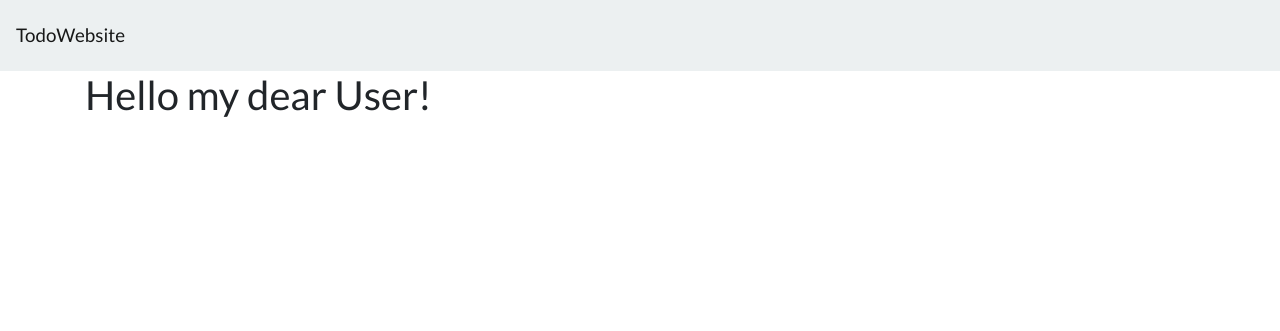
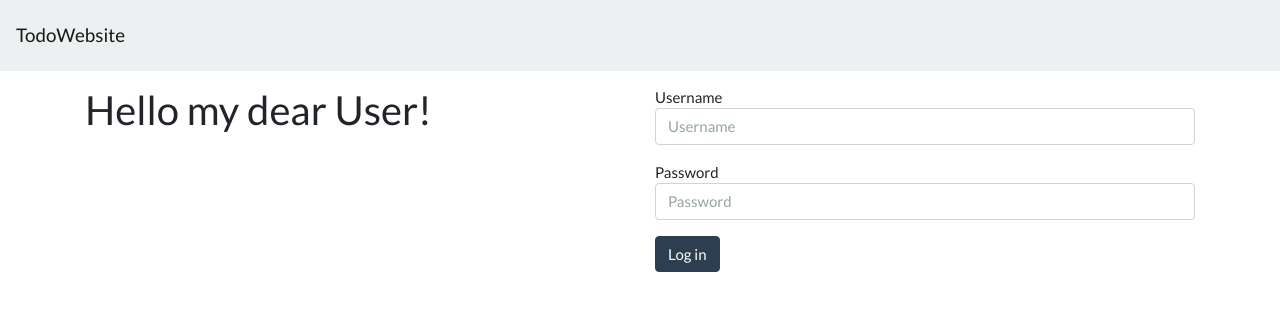
Before and after one commit to Karix0202/TodoWebsite, a Django app: page /auth/login/ in a window 1280 px wide. Shown: the top 331 px of the page. Run offline with Django 3.2, Linux system fonts and the light colour scheme; some libraries are stand-ins or nearby versions.

Commit message:
login func

```diff
--- a/todowebsite/settings.py
+++ b/todowebsite/settings.py
@@ -126,3 +126,6 @@ MEDIA_ROOT = os.path.join(BASE_DIR, 'media/')
 
 #User auth
 AUTH_USER_MODEL = 'userauth.User'
+
+LOGIN_REDIRECT_URL = 'home/'
+LOGOUT_REDIRECT_URL = '/'
--- a/userauth/forms.py
+++ b/userauth/forms.py
@@ -1,5 +1,5 @@
 from django import forms
-from django.contrib.auth.forms import UserCreationForm as BaseUserCreationForm
+from django.contrib.auth.forms import UserCreationForm as BaseUserCreationForm, AuthenticationForm as BaseAuthenticationForm
 from .models import User
 
 class UserCreationForm(BaseUserCreationForm):
@@ -44,3 +44,17 @@ class UserCreationForm(BaseUserCreationForm):
     class Meta(BaseUserCreationForm.Meta):
         model = User
         fields = ('username', 'email', 'profile_image')
+
+class AuthenticationForm(BaseAuthenticationForm):
+    username = forms.CharField(widget=forms.TextInput(
+        attrs={
+            'class': 'form-control',
+            'placeholder': 'Username'
+        }
+    ))
+    password = forms.CharField(widget=forms.PasswordInput(
+        attrs={
+            'class': 'form-control',
+            'placeholder': 'Password'
+        }
+    ))
--- a/userauth/templates/login.html
+++ b/userauth/templates/login.html
@@ -1,12 +1,28 @@
 {% extends 'base.html' %}
 
 {% block container %}
+    <div style="margin-top: 15px;"></div>
     <div class="row">
             <div class="col-12 col-md-6">
                 <h2>Hello my dear User!</h2>
             </div>
             <div class="col-12 col-md-6">
+                <form action="{% url 'userauth:login' %}" method="POST">
+                    {% csrf_token %}
+                    <div class="form-group">
+                        {{ form.username.label }}
+                        {{ form.username }}
+                    </div>
+                    <div class="form-group">
+                        {{ form.password.label }}
+                        {{ form.password }}
+                    </div>
+                    <input type="submit" class="btn btn-primary" value="Log in">
 
+                    {% if errors %}
+                        {{ errors }}
+                    {% endif %}
+                </form>
             </div>
         </div>
 {% endblock %}
--- a/userauth/templates/success_register.html
+++ b/userauth/templates/success_register.html
@@ -1,5 +1,5 @@
 {% extends 'base.html' %}
 
 {% block container %}
-    <div class="d-flex justify-content-center">Great! Now you can <a href="{% url 'userauth:login' %}"> log in</a>.</div>
+    <div class="d-flex justify-content-center">Success! <a href="{% url 'userauth:login' %}">Log in</a>.</div>
 {% endblock %}
--- a/userauth/urls.py
+++ b/userauth/urls.py
@@ -1,9 +1,10 @@
 from django.urls import path
-from .views import LoginView, RegisterView
+from .views import LoginView, RegisterView, logout_user
 
 app_name = 'userauth'
 
 urlpatterns = [
     path('login/', LoginView.as_view(), name="login"),
     path('register/', RegisterView.as_view(), name='register'),
+    path('logout/', logout_user, name='logout')
 ]
--- a/userauth/views.py
+++ b/userauth/views.py
@@ -1,17 +1,24 @@
-from django.shortcuts import render
+from django.shortcuts import render, redirect
 from django.views.generic import View
-from .forms import UserCreationForm
+from .forms import UserCreationForm, AuthenticationForm
 from django.http import HttpResponse
-from django.contrib.auth import authenticate
+from django.contrib.auth import authenticate, login, logout
 
 class LoginView(View):
     template = 'login.html'
 
     def get(self, request):
-        return render(request, self.template, {})
+        form = AuthenticationForm(request.POST or None)
+        return render(request, self.template, {'form': form})
 
     def post(self, request):
-        pass
+        form = AuthenticationForm(request.POST or None)
+
+        if form.is_valid():
+            user = form.get_user()
+            login(request, user)
+            return redirect('home:url')
+        return render(request, self.template, {'form': form, 'errors': form.errors})
 
 class RegisterView(View):
     template = 'register.html'
@@ -32,3 +39,7 @@ class RegisterView(View):
             return render(request, 'success_register.html', {})
 
         return render(request, self.template, {'form': form, 'errors': form.errors})
+
+def logout_user(request):
+    logout(request)
+    return redirect('/')
```
Also changed, not shown: db.sqlite3. Lines whose indentation alone changed are shown as unchanged.
